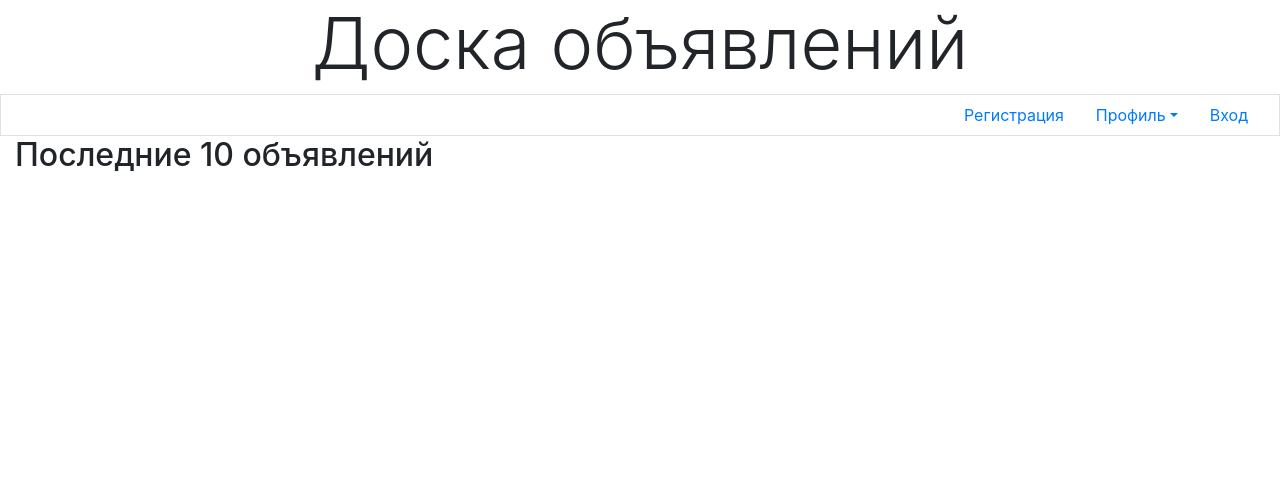
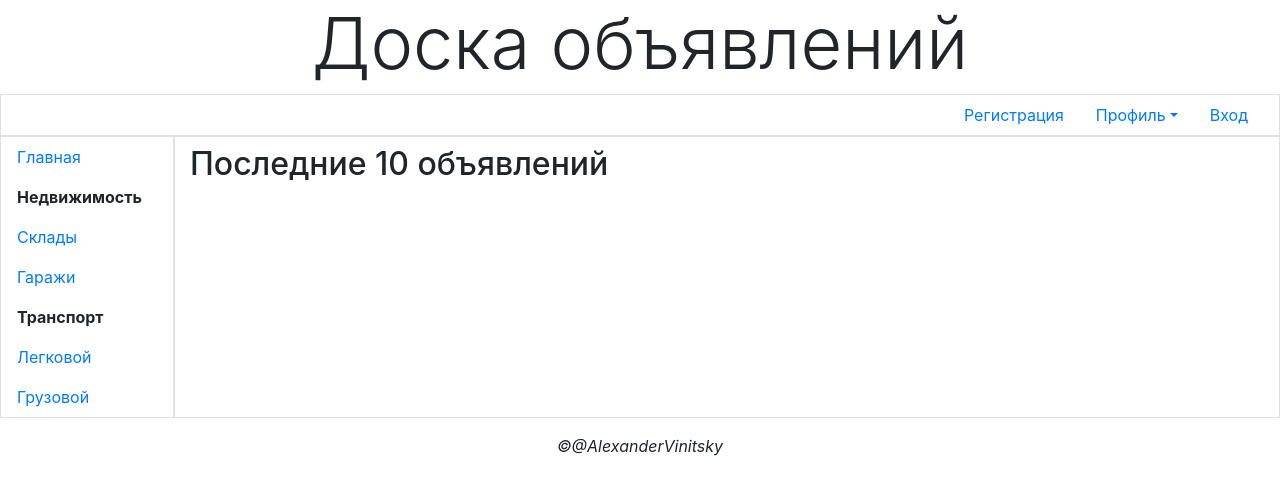
Before and after one commit to alexandervin/bboard_1, a Django app: page / in a window 1280 px wide. Shown: the top 495 px of the page. Run offline with Django 3.2, Linux system fonts and the light colour scheme; some libraries are stand-ins or nearby versions.

Commit message:
front_basic

```diff
--- a/bboard/main/templates/layout/basic.html
+++ b/bboard/main/templates/layout/basic.html
@@ -42,13 +42,31 @@
                 <li class="nav-item">
                     <a class="nav-link" href="#">Вход</a></li>
             </ul>
-
         </div>
 
-    <section>
+        <div class="row">
+            <nav class="col-md-auto nav flex-column border">
+            <a class="nav-link root" href="{% url 'main:index' %}">Главная</a>
+            <span class="nav-link root font-weight-bold">Heдвижимость</span>
+            <a class="nav-link" href="#">Склады</a>
+            <a class="nav-link" href="#">Гаражи</a>
+            <span class="nav-link root font-weight-bold">Транспорт</span>
+            <a class="nav-link" href="#">Легковой</a>
+            <a class="nav-link" href="#">Грузовой</a>
+            </nav>
+
+        <section class="col border py-2">
+            {% bootstrap_messages %}
             {% block content %}
             {% endblock content%}
         </section>
 
+        </div>
+        <footer class="mt-3">
+            <p class="text-center font-italic">&copy@AlexanderVinitsky</p>
+
+        </footer>
+
+
     </body>
 </html>
```
Lines whose indentation alone changed are shown as unchanged.
